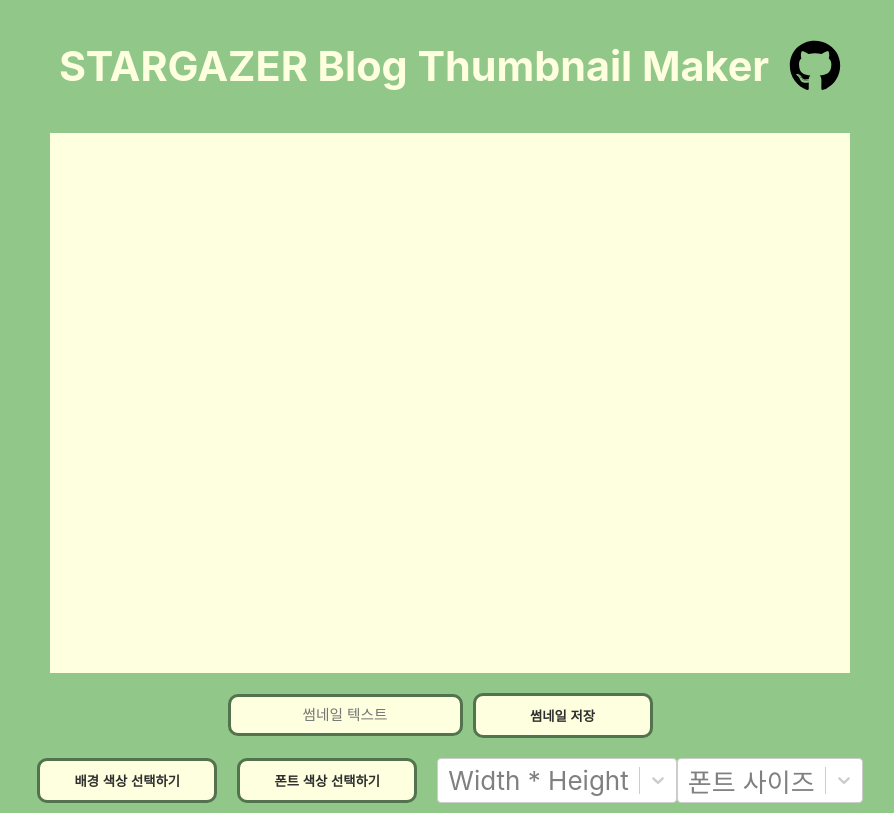
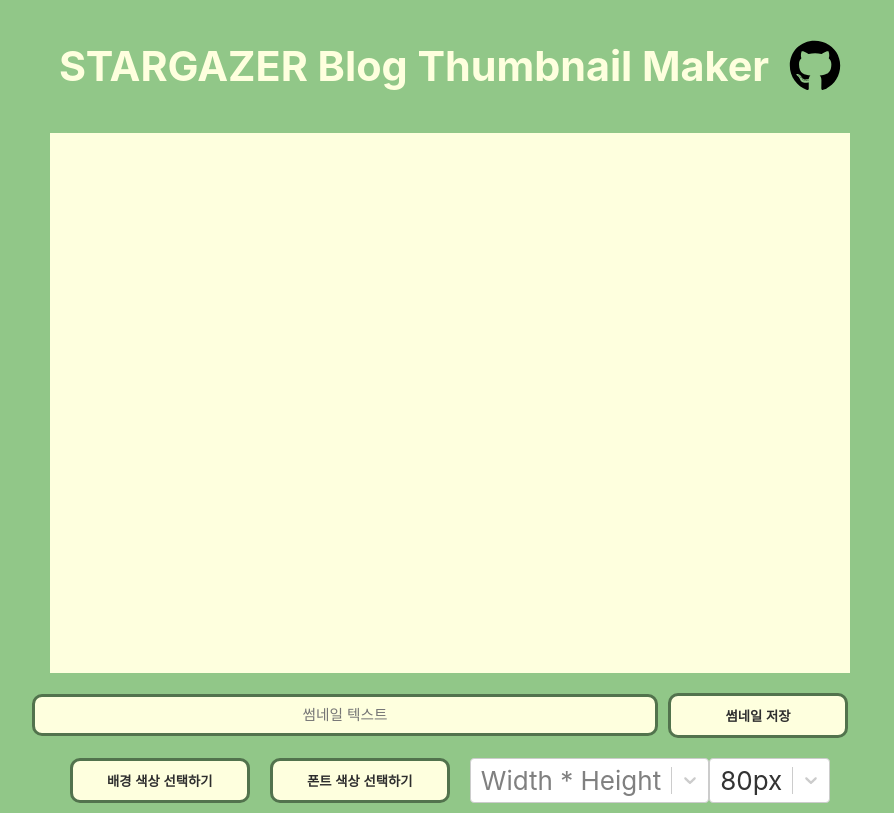
Before and after one commit to HarenKei/Thumbnail_Maker, a React (Create React App) app: page / in a window 1280 px wide. Shown: the whole page, without its empty margins (190-1084 px from the left). Built offline with nearby package versions, Linux system fonts and the light colour scheme.

Commit message:
[Update App.js] : Solved <Select> default value problem

```diff
--- a/src/App.css
+++ b/src/App.css
@@ -9,20 +9,11 @@
   justify-content: center;
   font-size: calc(10px + 2vmin);
   color: #FEFFDE;
-  overflow-y:hidden;
+
 }
 
 .App-link {
   color: #61dafb;
-}
-
-@keyframes App-logo-spin {
-  from {
-    transform: rotate(0deg);
-  }
-  to {
-    transform: rotate(360deg);
-  }
 }
 
 @font-face {
@@ -106,6 +97,10 @@ input{
   padding:10px 20px;
 }
 
+#divTextInput input{
+  width : 580px;
+}
+
 #divHeader{
   display : flex;
   flex-flow : nowrap row;
@@ -147,6 +142,7 @@ input{
   margin : 0, auto;
   justify-content : center;
   align-items: center;
+  color : black;
 }
 #divOterAdjustment{
   display: flex;
--- a/src/App.js
+++ b/src/App.js
@@ -7,6 +7,7 @@ import { saveAs } from 'file-saver';
 import Select from 'react-select';
 import './App.css';
 import './Canvas.js';
+import { text } from '@fortawesome/fontawesome-svg-core';
 
 
 const App = () =>{
@@ -25,7 +26,7 @@ const App = () =>{
   const [thumbText, setThumbText] = useState(''); //canvas text
   const [cnvsWidth, setCnvsWidth] = useState(800); //canvas width
   const [cnvsHeight, setCnvsHeight] = useState(540);
-  const [textSize, setTextSize] = useState("80px");
+  const [textSize, setTextSize] = useState(options[2]);
   const [textColor, setTextColor] = useState('#52734D');
 
   const widthOptions = [
@@ -48,7 +49,7 @@ const App = () =>{
       //Start of canvas useEffect
       ctx.fillStyle = color
       ctx.fillRect(0, 0, cnvsWidth, cnvsHeight)
-      ctx.font = textSize + " Noto Sans CJK KR"
+      ctx.font = textSize.value + " Noto Sans CJK KR"
       ctx.fillStyle = textColor
       ctx.fillText(thumbText, cnvsWidth/2, cnvsHeight/2)
       ctx.textBaseline = "middle"
@@ -144,6 +145,7 @@ return (
       placeholder = "폰트 사이즈"
       options = { options }
       value = { textSize }
+      defaultValue = { textSize[2] }
       onChange = { e => setTextSize(e) }
       />
     </div>{/* End of divSelectSize*/}
```
